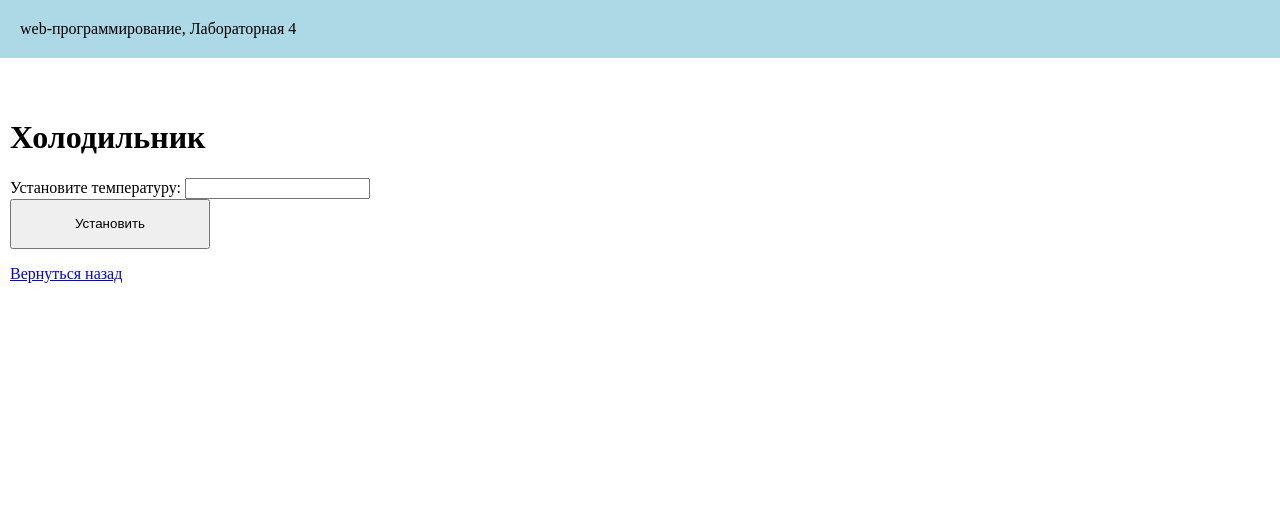
After one commit to neezynie/web-programming-labs-2, a Flask app: page /lab4/fridge in a window 1280 px wide. The commit adds this page. Shown: the top 522 px of the page. Run offline with Flask 3, Linux system fonts and the light colour scheme.

Commit message:
Холодильник

```diff
--- a/lab4.py
+++ b/lab4.py
@@ -140,3 +140,36 @@ def login():
 def logout():
     session.pop('login', None)
     return redirect('/lab4/login')
+
+@lab4.route('/lab4/fridge', methods=['GET', 'POST'])
+def fridge():
+    if request.method == 'GET':
+        return render_template('lab4/fridge.html')
+
+    temperature = request.form.get('temperature')
+
+    if not temperature:
+        error = 'Ошибка: не задана температура'
+        return render_template('lab4/fridge.html', error=error)
+
+    temperature = float(temperature)
+
+    if temperature < -12:
+        error = 'Не удалось установить температуру — слишком низкое значение'
+        return render_template('lab4/fridge.html', error=error)
+
+    if temperature > -1:
+        error = 'Не удалось установить температуру — слишком высокое значение'
+        return render_template('lab4/fridge.html', error=error)
+
+    if -12 <= temperature <= -9:
+        message = f'Установлена температура: {temperature}°С'
+        snowflakes = 3
+    elif -8 <= temperature <= -5:
+        message = f'Установлена температура: {temperature}°С'
+        snowflakes = 2
+    elif -4 <= temperature <= -1:
+        message = f'Установлена температура: {temperature}°С'
+        snowflakes = 1
+
+    return render_template('lab4/fridge.html', message=message, snowflakes=snowflakes)
--- a/static/lab1/main.css
+++ b/static/lab1/main.css
@@ -32,3 +32,8 @@ button{
     font-size: 1.2em;
     margin-bottom: 10px;
 }
+.snowflake {
+    color: blue;
+    font-size: 24px;
+    margin-right: 5px;
+}
--- /dev/null
+++ b/templates/lab4/fridge.html
@@ -0,0 +1,28 @@
+<link rel="stylesheet" href="{{ url_for('static', filename='lab1/main.css') }}">
+{% extends "base.html" %}
+
+{% block laba %}Лабораторная 4{% endblock %}
+
+{% block main %}
+    <h1>Холодильник</h1>
+    <form method="post">
+        <div>
+            <label for="temperature">Установите температуру:</label>
+            <input type="number" id="temperature" name="temperature" step="0.1">
+        </div>
+        <div>
+            <button type="submit">Установить</button>
+        </div>
+    </form>
+    <div class="result">
+        {% if error %}
+            <p class="error">{{ error }}</p>
+        {% elif message %}
+            <p>{{ message }}</p>
+            {% for _ in range(snowflakes) %}
+                <span class="snowflake">❄</span>
+            {% endfor %}
+        {% endif %}
+    </div>
+    <a href="/lab4/">Вернуться назад</a>
+{% endblock %}
--- a/templates/lab4/lab4.html
+++ b/templates/lab4/lab4.html
@@ -15,6 +15,7 @@
         <li><a href="/lab4/tree">Дерево</a></li>
         <li><a href="/lab4/login">авторизация</a></li>
         <li><a href="/index">Вернуться назад</a></li>
+        <li><a href="/lab4/fridge">Холодильник</a></li>
     </ol>
 
 {% endblock %}
```
